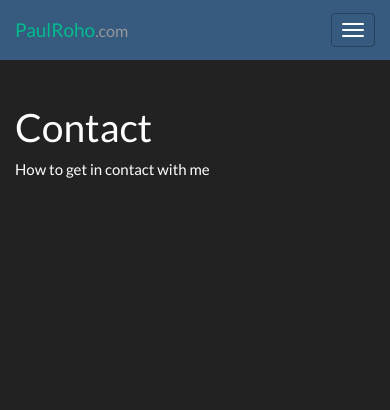
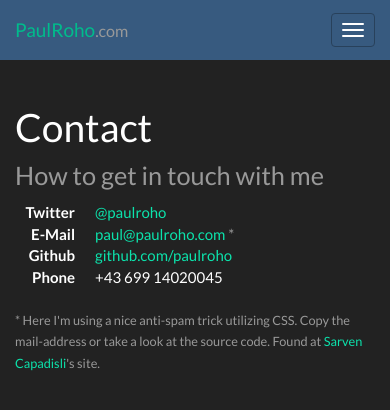
Before and after one commit to paulroho/paulroho.github.io, a Jekyll site: the page built from contact/index.html, in a window 390 px wide and 900 px high. Shown: the top 410 px of the window. Built offline with Jekyll 4.4.1, drawn with Linux system fonts in a browser that asks for light colours; nearby versions of some CDN libraries.

Commit message:
added content for contact, about, about/paul

```diff
--- a/_config.yml
+++ b/_config.yml
@@ -3,3 +3,4 @@
 name:         PaulRoho.com - On Developing Software
 description:  Paul Rohorzka on developing software. Software that evolves. The craft of creating software.
 url:          http://paulroho.com
+urlhtml:	  PaulRoho<small>.com</small>
--- a/contact/index.html
+++ b/contact/index.html
@@ -1,5 +1,15 @@
 ---
 layout: default
 ---
-<h1>Contact</h1>
-<p>How to get in contact with me</p>
+<h1>Contact<br/>
+<small>How to get in touch with me</small></h1>
+
+<address>
+	<dl class="dl-horizontal">
+	<dt>Twitter</dt><dd><a href="http://twitter.com/paulroho">@paulroho</a></dd>
+	<dt>E-Mail</dt><dd><a style="unicode-bidi:bidi-override; direction: rtl;" href="mailto:paul@paulroho.comNOTTHATONE">moc.ohorluap@luap</a> <span class="text-muted">*</span></dd>
+	<dt>Github</dt><dd><a href="http://github.com/paulroho">github.com/paulroho</a></dd>
+	<dt>Phone</dt><dd>+43 699 14020045</dd>
+	</dl>
+</address>
+<p class="text-muted"><small>* Here I'm using a nice anti-spam trick utilizing CSS. Copy the mail-address or take a look at the source code. Found at <a href="http://csarven.ca/hiding-email-addresses#cssunicodebidi">Sarven Capadisli</a>'s site.</small></p>
--- a/stylesheets/paulroho.css
+++ b/stylesheets/paulroho.css
@@ -119,3 +119,19 @@
   color: #ffffff;
   background-color: #28415b;
 }
+
+@media screen and (max-width: 767px) {
+    .dl-horizontal dt {
+        float: left;
+        width: 60px;
+        clear: left;
+        text-align: right;
+        overflow: hidden;
+        text-overflow: ellipsis;
+        white-space: nowrap;
+    }
+
+    .dl-horizontal dd {
+        margin-left: 80px;
+    }
+}
```
Also changed, not shown: about/index.html (+11 -2 lines), about/paul/index.html (added, +20 -0 lines), 1 other file.
